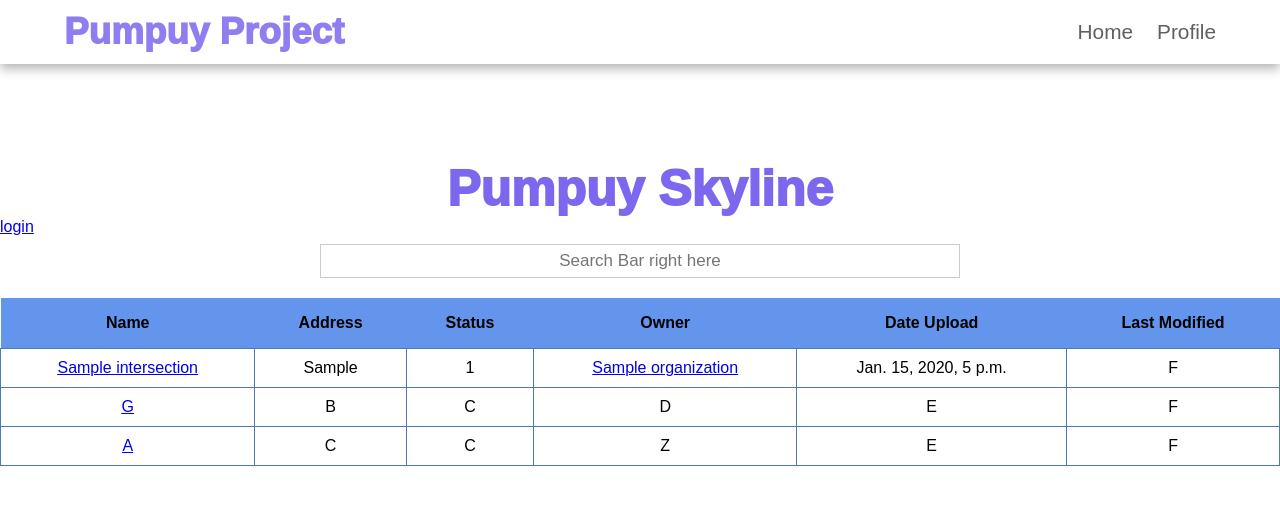
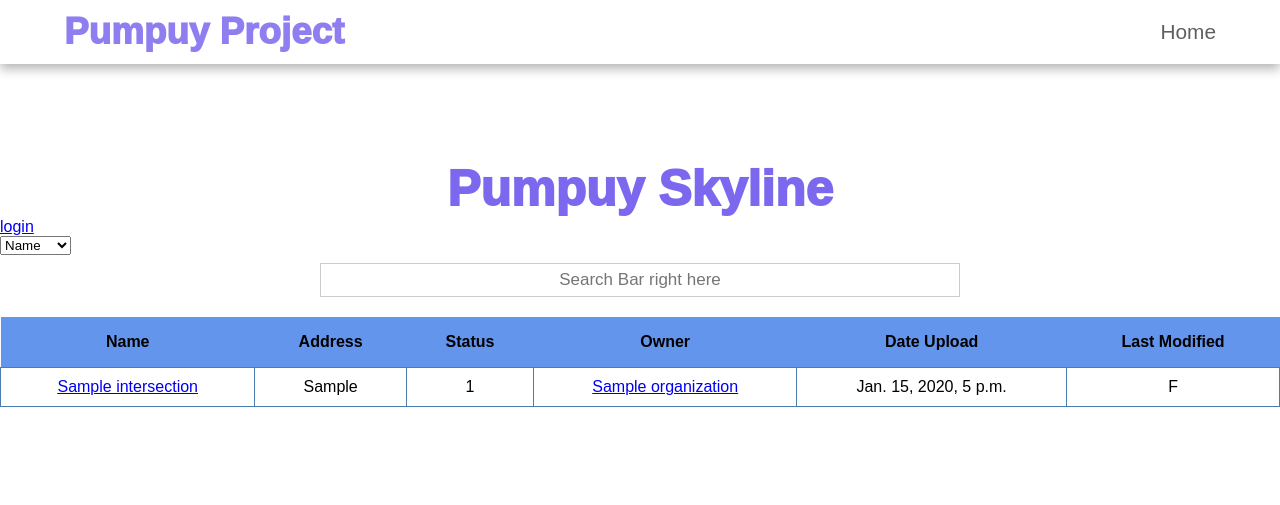
Before and after one commit to noobrock123/PumpuyProject, a Django app: page /home in a window 1280 px wide. Shown: the top 505 px of the page. Run offline with Django 4.2, Linux system fonts and the light colour scheme; tables that the repository leaves empty hold one stand-in row (values such as "Sample post").

Commit message:
- both search bar with filter done Link Page - dynamic rusult in main and intersection - link to upload page - link profile button to profile page Fix Bug - catch unauth user in profile page - no profile button if user unauth - remove static data

```diff
--- a/BaseApp/models.py
+++ b/BaseApp/models.py
@@ -29,7 +29,7 @@ class Video(models.Model):
     video_name = models.CharField(max_length=150, default='video')
     video_file = models.FileField(storage=fs, blank=True)
     length = models.IntegerField() #Seconds
-    uploader = models.OneToOneField(User, on_delete=models.SET_NULL, null=True)
+    uploader = models.OneToOneField(User, on_delete=models.SET_NULL, null=True) # Why is it one to one isn't its suppose to be one uploader can upload multiple video?
     date_record = models.DateTimeField()
     auth_level = models.IntegerField()
 
@@ -48,7 +48,7 @@ class Intersection(models.Model):
     last_update = models.DateTimeField()
     drone_priority = models.IntegerField()
     picture = models.FileField(storage=fs, blank=True)
-    videos = models.ManyToManyField(Video, null=True)
+    videos = models.ManyToManyField(Video)
     #roads
 
     def get_video(file_name):
@@ -61,7 +61,7 @@ class Intersection(models.Model):
         return self.name
 
 class Road(models.Model):
-    intersection = models.ForeignKey(Intersection, on_delete=models.CASCADE)
+    intersection = models.ForeignKey(Intersection, on_delete=models.CASCADE, null=True)
     road_id = models.IntegerField(primary_key=True)
     name = models.CharField(max_length=100)
     go_to_most = models.IntegerField()
@@ -75,7 +75,7 @@ class Hitbox(models.Model):
     x = models.IntegerField()
     y = models.IntegerField()
     #size (list)
-    road = models.ForeignKey(Road, on_delete=models.CASCADE)
+    road = models.ForeignKey(Road, on_delete=models.CASCADE, null=True)
     def __str__(self) -> str:
         return self.hitbox_id + ": " + self.road.road_id
 
--- a/BaseApp/templates/layout.html
+++ b/BaseApp/templates/layout.html
@@ -22,7 +22,9 @@
             </div>
             <ul class="menu-items">
                 <li><a href="/home">Home</a></li>
-                <li><a href="/profile">Profile</a></li>
+                {% if request.user.is_authenticated %}
+                    <li><a href="/profile/{{username}}">Profile</a></li>
+                {% endif %}
             </ul>
             <h1 class="logo">Pumpuy Project</h1>
         </div>
--- a/BaseApp/templates/main.html
+++ b/BaseApp/templates/main.html
@@ -26,7 +26,16 @@
     {% endif %}
 
     <div class = "searchbar">
-        <input type="text" placeholder="Search Bar right here">
+        <form action="{% url 'BaseApp:searchIntersection' %}" method="post">
+            {% csrf_token %}
+            <select name="options" id="options">
+                <option value="name">Name</option>
+                <option value="address">Address</option>
+                <option value="status">Status</option>
+                <option value="owner">Owner</option>
+            </select>
+            <input name="query" type="text" placeholder="Search Bar right here">
+        </form>
     </div>
 
     <div class = "Intersection_Table">
@@ -36,14 +45,14 @@
             <th class="c-table__head" onclick="sortTable(0)">Name</th>
             <th class="c-table__head">Address</th>
             <th class="c-table__head">Status</th>
-            <th class="c-table__head" onclick="sortTable(0)">Owner</th>
+            <th class="c-table__head" onclick="sortTable(0)">Owner</th> <!-- when click multiple time its make you highlight the text if you can fix that its will be great //Allumilie -->
             <th class="c-table__head">Date Upload</th>
             <th class="c-table__head">Last Modified</th>
         </tr>
 
         {% for intersec in intersections %}
         <tr class="c-table__row">
-            <td id = "name" class="c-table__data"><a href="intersection/{{intersec.name}}/">{{ intersec.name }}</a></th>
+            <td id = "name" class="c-table__data"><a href="intersection/{{intersec.name}}">{{ intersec.name }}</a></th>
             <td class="c-table__data">{{ intersec.location }}</td>
             <td class="c-table__data">{{ intersec.status }}</td>
             <td class="c-table__data"><a href="profile/{{ intersec.owner.name }}">{{intersec.owner.name}}</a></td>
@@ -51,11 +60,12 @@
             <td class="c-table__data">F</td>
         </tr>
         {% empty %}
-        no
+        <!-- Next time pls comment stuff like these so i can understand just "no" is confuse the fuck out of me //Allumilie -->
+        <center>No item in intersections</center>
         {% endfor %}
 
-        <tr class="c-table__row">
-            <td id = "name" class="c-table__data"><a href="intersection/1/">G</a></th>
+        <!-- <tr class="c-table__row">
+            <td id = "name" class="c-table__data"><a href="intersection/1">G</a></th>
             <td class="c-table__data">B</td>
             <td class="c-table__data">C</td>
             <td class="c-table__data">D</td>
@@ -64,14 +74,13 @@
         </tr>
 
         <tr class="c-table__row">
-            <td id = "name" class="c-table__data"><a href="intersection/2/">A<A></A></a></th>
+            <td id = "name" class="c-table__data"><a href="intersection/2">A<A></A></a></th>
             <td class="c-table__data">C</td>
             <td class="c-table__data">C</td>
             <td class="c-table__data">Z</td>
             <td class="c-table__data">E</td>
             <td class="c-table__data">F</td>
-        </tr>
-
+        </tr> -->
 
         </table>
     </div>
--- a/BaseApp/urls.py
+++ b/BaseApp/urls.py
@@ -10,7 +10,10 @@ urlpatterns = [
     path('login', views.login_view, name='login'),
     path('profile/<str:id>', views.profile_view, name='profile'),
     path('logout/', views.logout_view, name='logout'),
+    path('search', views.search_intersection, name='searchIntersection'),
     path('intersection/<str:name>', views.intersection, name='intersection'),
     path('intersection/<str:name>/edit', views.edit, name='edit'),
     path('intersection/<str:name>/insert', views.insert, name='insert'),
+    path('intersection/<str:name>/upload', views.upload_video, name='upload'),
+    path('intersection/<str:name>/search', views.search_video, name='searchVideo'),
 ]
--- a/BaseApp/views.py
+++ b/BaseApp/views.py
@@ -3,7 +3,7 @@ from django.contrib.auth import authenticate, login, logout
 from django.urls import reverse
 from django.core.exceptions import PermissionDenied
 from django.http import HttpResponse, HttpResponseRedirect
-from BaseApp.models import Intersection
+from BaseApp.models import Intersection, Organization, Video
 from .modules import video_manager
 
 # Create your views here.
@@ -12,7 +12,11 @@ def index(request):
 
 def home_view(request):
     intersection = Intersection.objects.all().order_by('last_update')
-    return render(request, 'main.html', {'intersections': intersection})
+    return render(request, 'main.html',
+        {
+        'intersections': intersection,
+        'username': request.user.username,
+        })
 
 def login_view(request):
     if request.user.is_authenticated:
@@ -36,9 +40,14 @@ def logout_view(request):
 
 def intersection(request, name: str):
     if request.user.is_authenticated:
+        # try:
         intersection = Intersection.objects.get(name=name)
+        videos = intersection.videos.all()  # get all video in this intersection //Allumilie
+        # except Intersection.DoesNotExist:
+        #     return HttpResponseRedirect(reverse('BaseApp:home'))
         return render(request, 'intersection.html', {
             'intersection' : intersection,
+            'videos': videos,
         })
     else:
         return render(request, 'login.html')
@@ -47,7 +56,14 @@ def edit(request, name):
     return render(request, 'edit.html')
 
 def profile_view(request, id):
-    return render(request, 'profile.html')
+    if request.user.is_authenticated:
+        organization = Organization.objects.get(personal=request.user.id)   # get organization //Allumilie
+        intersection = Intersection.objects.filter(owner=organization.id).order_by('last_update')   # filter only intersections that in this organization //Allumilie
+        return render(request, 'profile.html', {
+            'intersections' : intersection,
+        })
+    else:
+        return render(request, 'login.html')
 
 def insert(request, name):
     if request.method == 'POST':
@@ -56,5 +72,50 @@ def insert(request, name):
         pass
     return render(request, 'insert_intersection.html')
 
-def upload_video(request):
-    pass
+def upload_video(request, name):
+    if request.user.is_authenticated:
+        return HttpResponse('This page is work in progess') # just a placeholder for frontend to make page for it and if you make the page just change HttpResonse to render //Allumlie
+    else:
+        return render(request, 'login.html')
+
+def search_intersection(request):
+    query = request.POST.get("query")
+    option = request.POST.get("options")
+    try:
+        if option == 'owner':
+            filter = option + '__name' + '__icontains'  # owner is forienge key so its need to do special filter
+        else:
+            filter = option + '__icontains'
+    except (TypeError):     # catch error when user search directly in url //Allumilie
+        filter = 'name__icontains'
+
+    try:
+        intersection = Intersection.objects.filter(**{filter : query})
+    except (ValueError):    # catch error when user search directly in url // Allumilie
+        intersection = Intersection.objects.filter(**{filter : ''})
+    return render(request, 'main.html',{
+        'intersections': intersection,
+        'username': request.user.username,
+    })
+
+def search_video(request, name):
+    if request.user.is_authenticated:
+        query = request.POST.get("query")
+        option = request.POST.get("options")
+        try:
+            filter = option + '__icontains'
+        except (TypeError): # catch error when user search directly in url // Allumilie
+            filter = 'video_name__icontains'
+
+        intersection = Intersection.objects.get(name=name)  # Get video in that intersection //Allumilie
+        try:
+            videos = intersection.videos.filter(**{filter : query})
+        except (ValueError):    # catch error when user search directly in url //Allumilie
+            videos = intersection.videos.filter(**{filter : ''})
+        print(intersection.videos)
+        return render(request, 'intersection.html',{
+            'videos': videos,
+            'intersection': intersection,
+        })
+    else:
+        return render(request, 'login.html')
```
Also changed, not shown: BaseApp/templates/intersection.html (+28 -12 lines), BaseApp/templates/profile.html (+5 -4 lines).
